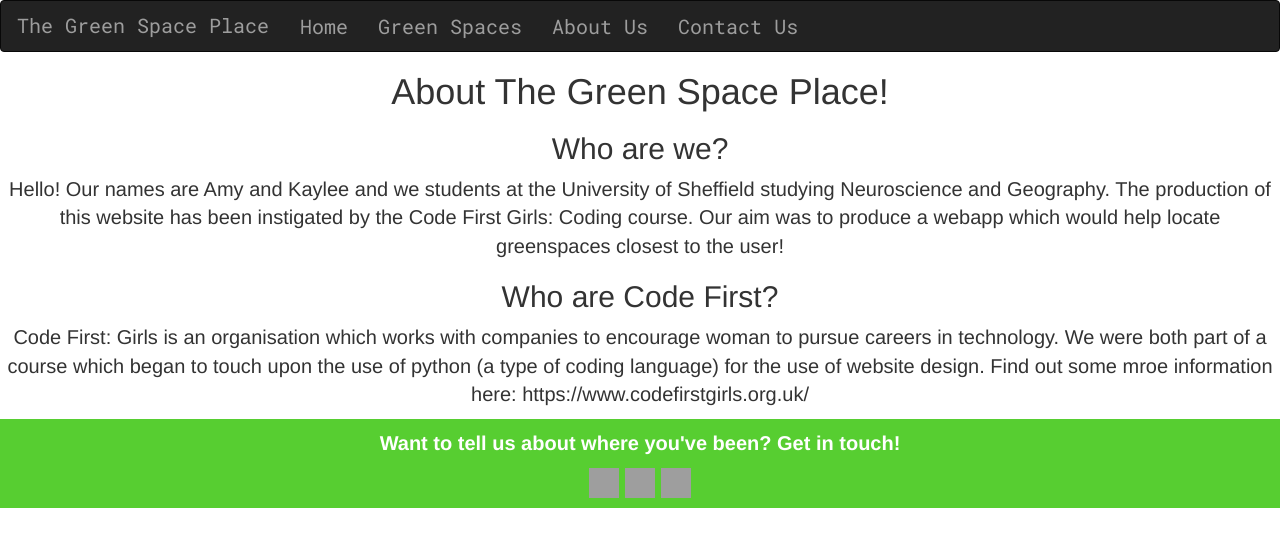
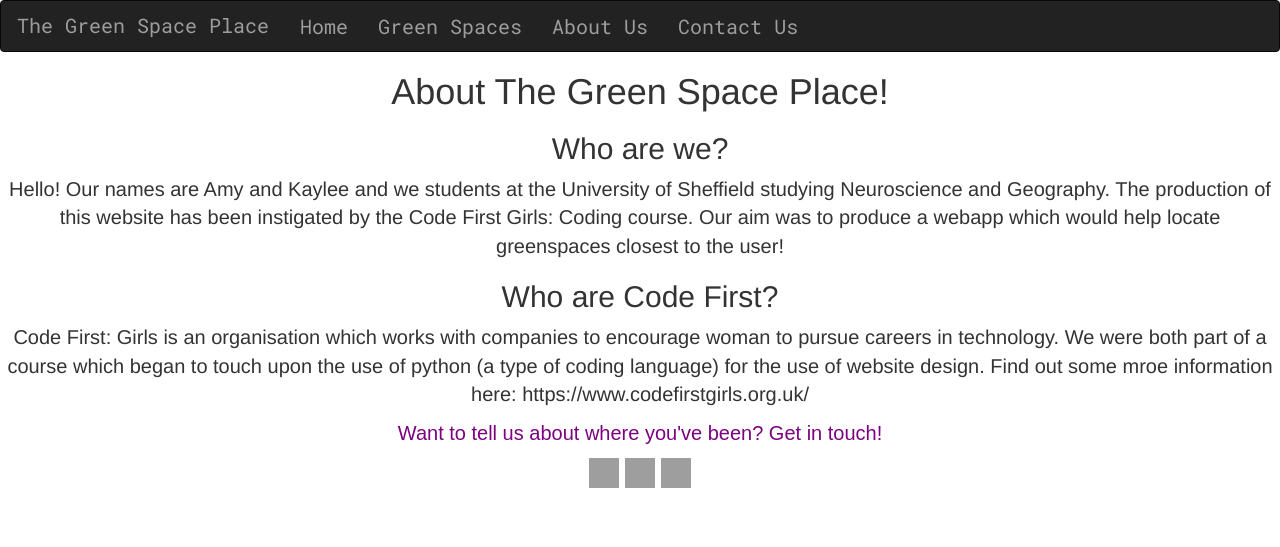
Before and after one commit to Angel-Ames/KM-AK-CFGproject, a Flask app: page /about in a window 1280 px wide. Shown: the top 547 px of the page. Run offline with Flask 2, Linux system fonts and the light colour scheme; some libraries are stand-ins or nearby versions; grey boxes are pictures that could not be loaded.

Commit message:
Final edits

```diff
--- a/templates/Home.css
+++ b/static/Home.css
@@ -67,14 +67,13 @@ body {
   background-repeat: no-repeat;
 }
 
-footer{
-  position: fixed;
-  background-color: #57CE31;
-  width: 100%;
-  padding: 10px;
-  font-style: strong;
+.footer{
+  padding-bottom: 10px;
+  /* position:fixed; */
+  bottom:0;
+  font-family: Arial, sans-serif;
   font-size: 20px;
   text-align: center;
-  color: white;
-
+  width:100%;
+  color: rgb(124, 0, 128);
 }
--- a/templates/footer.css
+++ b/static/footer.css
@@ -1,6 +1,5 @@
-footer {
+body {
   position: fixed;
-  background-color: #57CE31;
   width: 100%;
   padding: 10px;
   font-size: 20px;
--- a/templates/Contact.html
+++ b/templates/Contact.html
@@ -1,6 +1,6 @@
 {% include "header.html"%}
 
-<html>
+
 <head>
   <script src="https://cdnjs.cloudflare.com/ajax/libs/jquery/3.3.1/jquery.min.js"></script>
   <link href='https://fonts.googleapis.com/css?family=Roboto+Mono' rel='stylesheet' type='text/css'>
@@ -51,6 +51,3 @@
       <p><button class="w3-button w3-black w3-padding-large" type="submit">SEND MESSAGE</button></p>
     </form>
   </div>
-
-
-</html>
--- a/templates/about.html
+++ b/templates/about.html
@@ -1,10 +1,10 @@
 {% include "header.html"%}
-<html>
+
 <head>
   <title> About Us </title>
   <script src="https://cdnjs.cloudflare.com/ajax/libs/jquery/3.3.1/jquery.min.js"></script>
   <link href="https://fonts.googleapis.com/css?family=Roboto+Mono" rel="stylesheet" type="text/css"> <!--  -->
-  <link rel="stylesheet" href="Home.css" type="text/css">
+  <link rel="stylesheet" href="{{ url_for('static', filename='Home.css') }}" type="text/css">
   <meta charset="UTF-8">
   <meta name="viewport" content="width=device-width, initial-scale=1.0">
   <meta http-equiv="X-UA-Compatible" content="ie=edge">
@@ -29,5 +29,5 @@
   began to touch upon the use of python (a type of coding language) for the use
   of website design. Find out some mroe information here: https://www.codefirstgirls.org.uk/</p>
 </body>
-</html>
+
 {% include "footer.html"%}
--- a/templates/footer.html
+++ b/templates/footer.html
@@ -1,15 +1,15 @@
-<html>
+<!--
 <head>
-  <link rel="stylesheet" href="footer.css" type="text/css">
-</head>
+  <link rel="stylesheet" href="{{ url_for('static', filename='Home.css') }}" type="text/css">
+</head> -->
 
-<footer>
+<body>
     <div class="footer">
       <p> Want to tell us about where you've been? Get in touch! </p>
       <a href="#"> <img src="https://imgur.com/FJV2xjM.png" title="Facebook" width=30 height=30> </a>
       <a href="#"> <img src="https://imgur.com/UqFc2Yy.png" title="Instagram" width=30 height=30> </a>
       <a href="#"> <img src="https://imgur.com/R9vd7ZF.png" title="Twitter" width=30 height=30> </a>
     </div>
-</footer>
+</body>
 <!-- Feel free to edit the footer. I just did this to make sure its working -->
 </html>
--- a/templates/header.html
+++ b/templates/header.html
@@ -20,7 +20,7 @@
 
   .navbar {
     overflow: hidden;
-    background-color: #3AA817;
+    /* background-color: #3AA817; */
   }
 
   .navbar a {
--- a/templates/home.html
+++ b/templates/home.html
@@ -2,7 +2,7 @@
 
 <head>
   <title>The Green Space Place</title>
-  <link rel="stylesheet" href="Home.css" type="text/css">
+  <link rel="stylesheet" href="{{ url_for('static', filename='Home.css') }}" type="text/css">
   <script src="https://cdnjs.cloudflare.com/ajax/libs/jquery/3.3.1/jquery.min.js"></script>
   <link href="https://fonts.googleapis.com/css?family=Roboto+Mono" rel="stylesheet" type="text/css"> <!-- font type!  -->
   <meta charset="UTF-8">
--- a/templates/map2.html
+++ b/templates/map2.html
@@ -1,11 +1,9 @@
 {% include "header.html"%}
 
-<!DOCTYPE html>
-<html>
 <head>
     <script src="https://cdnjs.cloudflare.com/ajax/libs/jquery/3.3.1/jquery.min.js"></script>
     <link href="https://fonts.googleapis.com/css?family=Roboto+Mono" rel="stylesheet" type="text/css"> <!--  -->
-    <link rel="stylesheet" href="Home.css" type="text/css">
+    <link rel="stylesheet" href="{{ url_for('static', filename='Home.css') }}" type="text/css">
     <meta charset="UTF-8">
     <meta name="viewport" content="width=device-width, initial-scale=1.0">
     <meta http-equiv="X-UA-Compatible" content="ie=edge">
@@ -101,7 +99,7 @@
     <script type='text/javascript' src='https://www.bing.com/api/maps/mapcontrol?callback=GetMap&key=AnzKe5tx1MxMoXCTn2lK8rQq_QfLbLn2kZQDT29Hnai7pobWOTv2h6n3qVMtSooq' async defer></script>
 </head>
 <body>
-    <div id="myMap" style="position:relative;width:800px;height:600px;"></div>
+    <div id="myMap" style="position:center;width:800px;height:600px;"></div>
 </body>
 </html>
 
```
Also changed, not shown: templates/GreenSpace.html (+6 -7 lines), static/GreenSpace.css (renamed from templates/GreenSpace.css).
